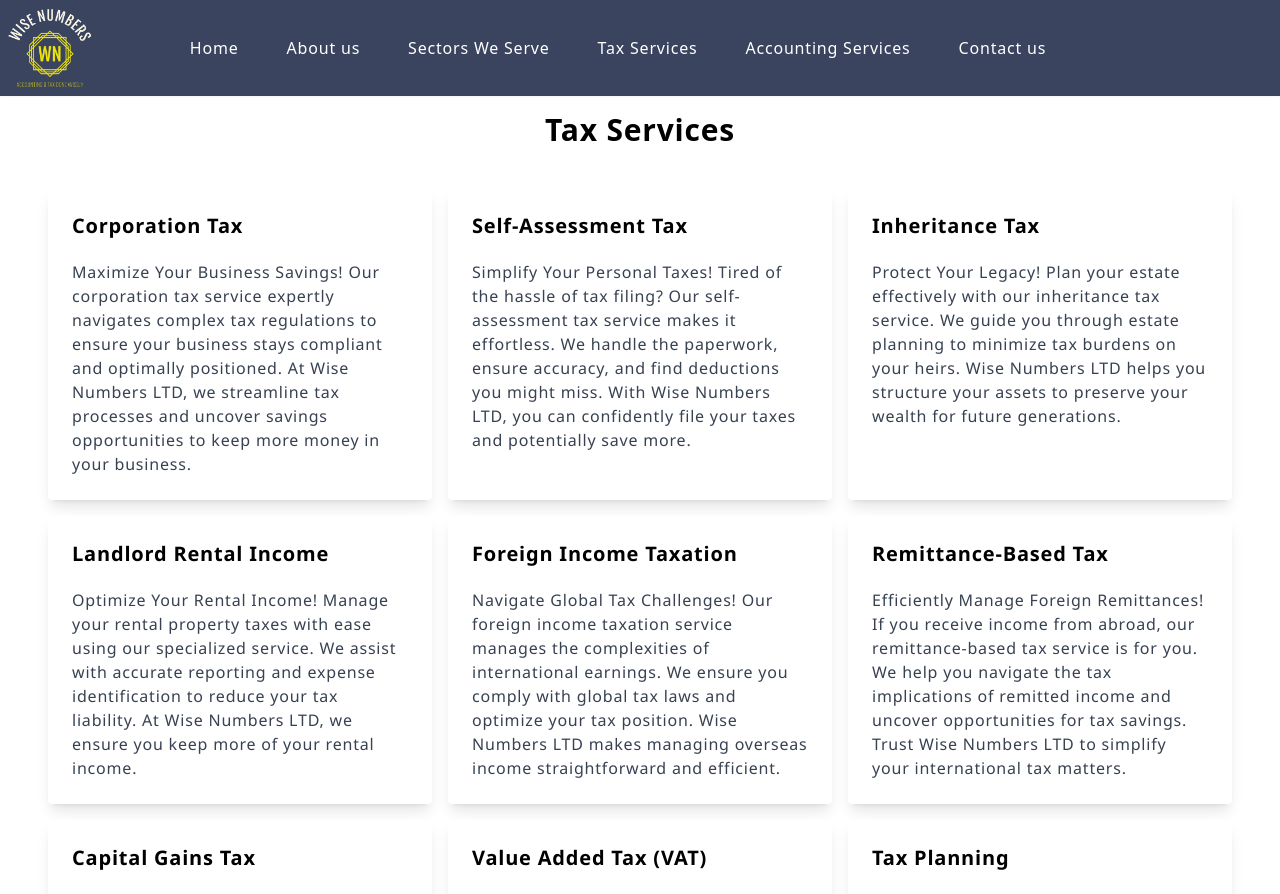
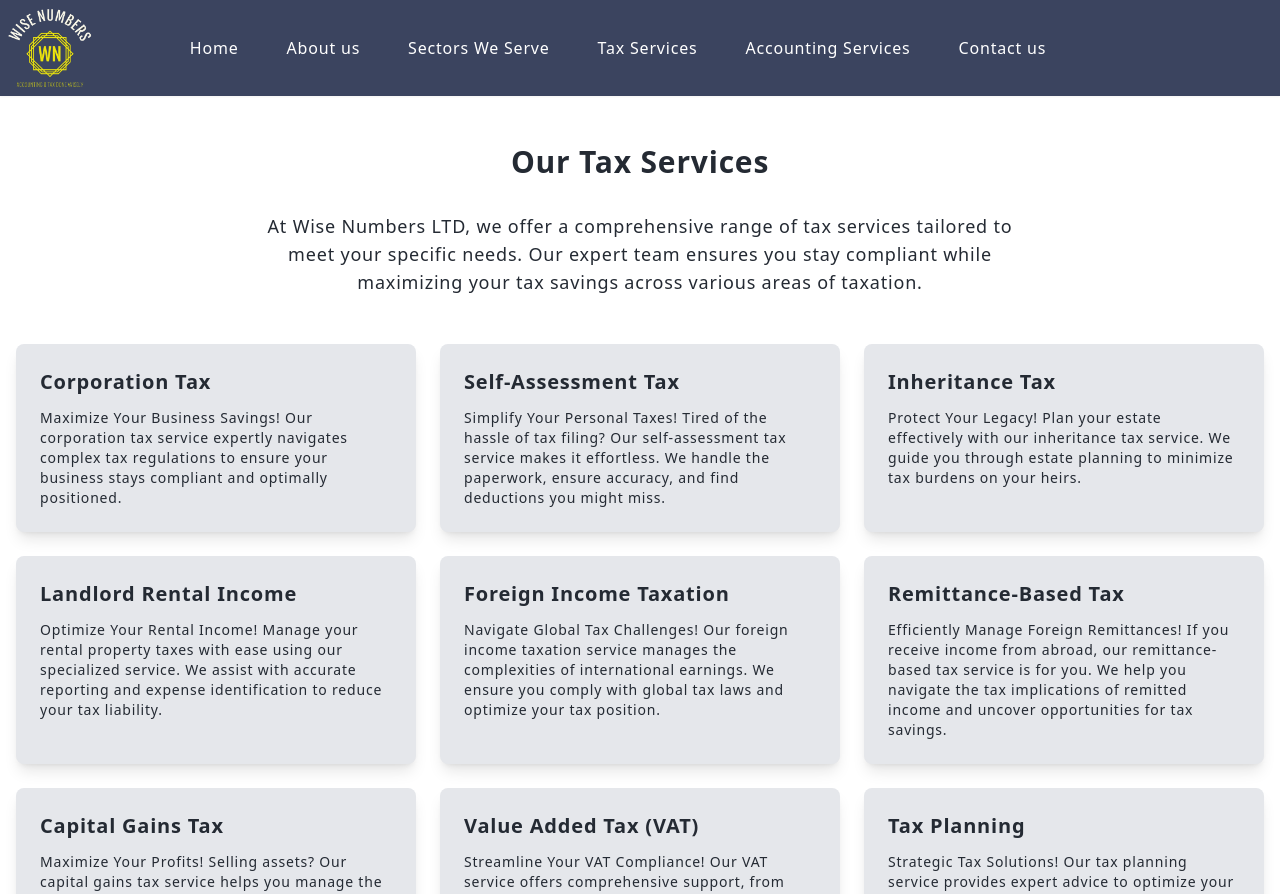
Before and after one commit to muhammadahmadazam/accounts-app, a Next.js app: page /tax in a window 1280 px wide. Shown: the top 894 px of the page. Built offline with nearby package versions, Linux system fonts and the light colour scheme.

Commit message:
Content updated with dynamically animated CSS grid

```diff
--- a/components/taxContent.js
+++ b/components/taxContent.js
@@ -1,47 +1,61 @@
-import React, { useState } from 'react';
-import { useRouter } from 'next/router';
-import ContentBox from './ContentBox'; // Adjust the import path as necessary
+"use client"
+
+import React from 'react'
+import { motion } from 'framer-motion'
 
 const taxServices = [
-  { title: "Corporation Tax", text: "Maximize Your Business Savings! Our corporation tax service expertly navigates complex tax regulations to ensure your business stays compliant and optimally positioned. At Wise Numbers LTD, we streamline tax processes and uncover savings opportunities to keep more money in your business." },
-  { title: "Self-Assessment Tax", text: "Simplify Your Personal Taxes! Tired of the hassle of tax filing? Our self-assessment tax service makes it effortless. We handle the paperwork, ensure accuracy, and find deductions you might miss. With Wise Numbers LTD, you can confidently file your taxes and potentially save more." },
-  { title: "Inheritance Tax", text: "Protect Your Legacy! Plan your estate effectively with our inheritance tax service. We guide you through estate planning to minimize tax burdens on your heirs. Wise Numbers LTD helps you structure your assets to preserve your wealth for future generations." },
-  { title: "Landlord Rental Income", text: "Optimize Your Rental Income! Manage your rental property taxes with ease using our specialized service. We assist with accurate reporting and expense identification to reduce your tax liability. At Wise Numbers LTD, we ensure you keep more of your rental income." },
-  { title: "Foreign Income Taxation", text: "Navigate Global Tax Challenges! Our foreign income taxation service manages the complexities of international earnings. We ensure you comply with global tax laws and optimize your tax position. Wise Numbers LTD makes managing overseas income straightforward and efficient." },
-  { title: "Remittance-Based Tax", text: "Efficiently Manage Foreign Remittances! If you receive income from abroad, our remittance-based tax service is for you. We help you navigate the tax implications of remitted income and uncover opportunities for tax savings. Trust Wise Numbers LTD to simplify your international tax matters." },
-  { title: "Capital Gains Tax", text: "Maximize Your Profits! Selling assets? Our capital gains tax service helps you manage the tax impact efficiently. We guide you through tax obligations and identify ways to reduce liabilities. Wise Numbers LTD ensures you retain more of your gains." },
-  { title: "Value Added Tax (VAT)", text: "Streamline Your VAT Compliance! Our VAT service offers comprehensive support, from registration to return submissions. We help you navigate VAT regulations and avoid penalties. At Wise Numbers LTD, we make VAT management easy and stress-free." },
-  { title: "Tax Planning", text: "Strategic Tax Solutions! Our tax planning service provides expert advice to optimize your tax strategy. We analyze your financial situation and tailor strategies to reduce your tax burden. Wise Numbers LTD empowers you with smart planning to enhance your financial success." },
-  { title: "PAYE and Workplace Pension", text: "Efficient Payroll and Pension Management! Simplify your employment tax and pension processes with our PAYE and workplace pension service. We handle the complexities of payroll compliance and employee benefits. Wise Numbers LTD ensures smooth administration and regulatory adherence." },
-  { title: "Non-Residential Overseas Income", text: "Seamless Tax Solutions for International Earnings! If you earn income abroad, our non-residential overseas income service provides expert guidance on tax obligations. We help you comply with tax laws both locally and internationally. Wise Numbers LTD makes managing non-residential income hassle-free." },
-  { title: "Tax Investigations and Disputes", text: "HMRC conducts several types of tax investigations to ensure compliance with tax laws, including full inquiries, aspect inquiries, and random checks. Investigations can be done on Self-Assessment, VAT, PAYE, Contractors Tax, Capital Gains Tax, Rental Income Disclosure Requirements, and Tax Fraud Investigations (COP9). At Wise Numbers LTD, we are experts in dealing with HMRC and can ensure smooth resolution of tax disputes and minimize penalties." }
-];
+  { title: "Corporation Tax", text: "Maximize Your Business Savings! Our corporation tax service expertly navigates complex tax regulations to ensure your business stays compliant and optimally positioned." },
+  { title: "Self-Assessment Tax", text: "Simplify Your Personal Taxes! Tired of the hassle of tax filing? Our self-assessment tax service makes it effortless. We handle the paperwork, ensure accuracy, and find deductions you might miss." },
+  { title: "Inheritance Tax", text: "Protect Your Legacy! Plan your estate effectively with our inheritance tax service. We guide you through estate planning to minimize tax burdens on your heirs." },
+  { title: "Landlord Rental Income", text: "Optimize Your Rental Income! Manage your rental property taxes with ease using our specialized service. We assist with accurate reporting and expense identification to reduce your tax liability." },
+  { title: "Foreign Income Taxation", text: "Navigate Global Tax Challenges! Our foreign income taxation service manages the complexities of international earnings. We ensure you comply with global tax laws and optimize your tax position." },
+  { title: "Remittance-Based Tax", text: "Efficiently Manage Foreign Remittances! If you receive income from abroad, our remittance-based tax service is for you. We help you navigate the tax implications of remitted income and uncover opportunities for tax savings." },
+  { title: "Capital Gains Tax", text: "Maximize Your Profits! Selling assets? Our capital gains tax service helps you manage the tax impact efficiently. We guide you through tax obligations and identify ways to reduce liabilities." },
+  { title: "Value Added Tax (VAT)", text: "Streamline Your VAT Compliance! Our VAT service offers comprehensive support, from registration to return submissions. We help you navigate VAT regulations and avoid penalties." },
+  { title: "Tax Planning", text: "Strategic Tax Solutions! Our tax planning service provides expert advice to optimize your tax strategy. We analyze your financial situation and tailor strategies to reduce your tax burden." },
+  { title: "PAYE and Workplace Pension", text: "Efficient Payroll and Pension Management! Simplify your employment tax and pension processes with our PAYE and workplace pension service. We handle the complexities of payroll compliance and employee benefits." },
+  { title: "Non-Residential Overseas Income", text: "Seamless Tax Solutions for International Earnings! If you earn income abroad, our non-residential overseas income service provides expert guidance on tax obligations. We help you comply with tax laws both locally and internationally." },
+  { title: "Tax Investigations and Disputes", text: "Expert Support for HMRC Inquiries! HMRC conducts several types of tax investigations to ensure compliance. We are experts in dealing with HMRC and can ensure smooth resolution of tax disputes and minimize penalties." }
+]
 
-const LogoComponent = () => {
-  const [hoveredCity, setHoveredCity] = useState(null);
-  const router = useRouter();
-
-  const handleClick = () => {
-    router.push('/story');
-  };
-
+export default function TaxServices() {
   return (
-    <div className="min-h-screen flex flex-col md:flex-row bg-white pb-24">
-      {/* Left Side: Content Section */}
-      <div className="flex-1 flex flex-col justify-center items-center bg-white p-8">
-        {/* Tax Services Section */}
-        <div className="text-left">
-          <h3 className="text-3xl text-center font-bold mb-10">Tax Services</h3>
-          <div className="grid grid-cols-1 md:grid-cols-2 lg:grid-cols-3 gap-4">
-            {taxServices.map((service, index) => (
-              <ContentBox key={index} title={service.title} text={service.text}>
-              </ContentBox>
-            ))}
-          </div>
+    <div className="bg-white py-16 px-4">
+      <div className="max-w-7xl mx-auto">
+        <motion.h2
+          className="text-3xl font-bold text-[#242A33] mb-8 text-center"
+          initial={{ opacity: 0, y: -20 }}
+          animate={{ opacity: 1, y: 0 }}
+          transition={{ duration: 0.5 }}
+        >
+          Our Tax Services
+        </motion.h2>
+        <motion.p
+          className="text-lg text-[#242A33] mb-12 text-center max-w-3xl mx-auto"
+          initial={{ opacity: 0, y: -20 }}
+          animate={{ opacity: 1, y: 0 }}
+          transition={{ duration: 0.5, delay: 0.2 }}
+        >
+          At Wise Numbers LTD, we offer a comprehensive range of tax services tailored to meet your specific needs. Our expert team ensures you stay compliant while maximizing your tax savings across various areas of taxation.
+        </motion.p>
+        <div className="grid grid-cols-1 sm:grid-cols-2 lg:grid-cols-3 gap-6">
+          {taxServices.map((service, index) => (
+            <motion.div
+              key={index}
+              className="bg-[#E5E7EB] rounded-lg shadow-lg overflow-hidden"
+              whileHover={{ scale: 1.03, transition: { duration: 0.2 } }}
+              initial={{ opacity: 0, y: 20 }}
+              animate={{ opacity: 1, y: 0 }}
+              transition={{ duration: 0.5, delay: index * 0.05 }}
+            >
+              <div className="p-6">
+                <h3 className="text-xl font-semibold text-[#242A33] mb-3">{service.title}</h3>
+                <p className="text-[#242A33] text-sm">{service.text}</p>
+              </div>
+            </motion.div>
+          ))}
         </div>
       </div>
     </div>
-  );
-};
-
-export default LogoComponent;
+  )
+}
--- /dev/null
+++ b/pages/sectors-we-serve.js
@@ -0,0 +1,40 @@
+import React from 'react';
+import ServicesContent from '../components/ServicesContent';
+import Navbar from '../components/Navbar';
+import Footer from '../components/footer';
+import Services from '../components/services';
+import Logo from '../components/logo';
+import Talk from '../components/talk';
+import GetIn from '../components/getIn';
+const Business = () => {
+  return (
+    <div>
+      <Navbar />
+
+      <div
+        className="relative bg-cover bg-center h-screen mt-20"
+        style={{ backgroundImage: 'url("/back.jpg")' }}
+      >
+        {/* <div className="absolute inset-0 bg-gray-900 opacity-40"></div>
+        <div className="relative h-full flex flex-col justify-center items-center">
+          <div className="max-w-3xl mx-auto px-6 text-center">
+            <h1 className="text-white text-4xl md:text-6xl font-bold animate-bounce">
+              Business Strategy & Solutions
+            </h1>
+            <p className="text-white mt-4 mb-8 text-lg md:text-2xl">
+              Experience the Best Services with Us
+            </p>
+          </div>
+        </div> */}
+        <ServicesContent />
+        <Logo />
+        <Services />
+        <GetIn />
+        <Talk />
+        <Footer />
+      </div>
+    </div>
+  );
+};
+
+export default Business;
```
Also changed, not shown: components/AccountingServices.js (+43 -22 lines), components/ServicesContent.js (+48 -26 lines).
